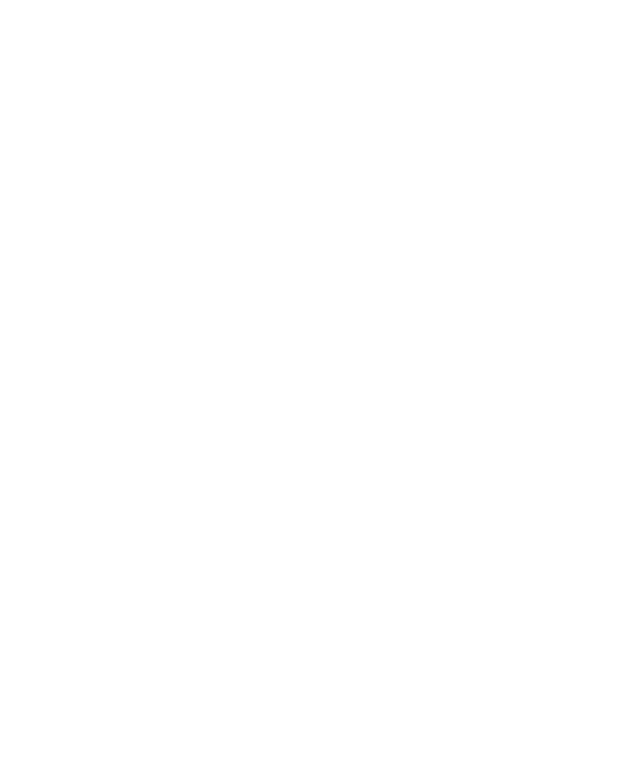
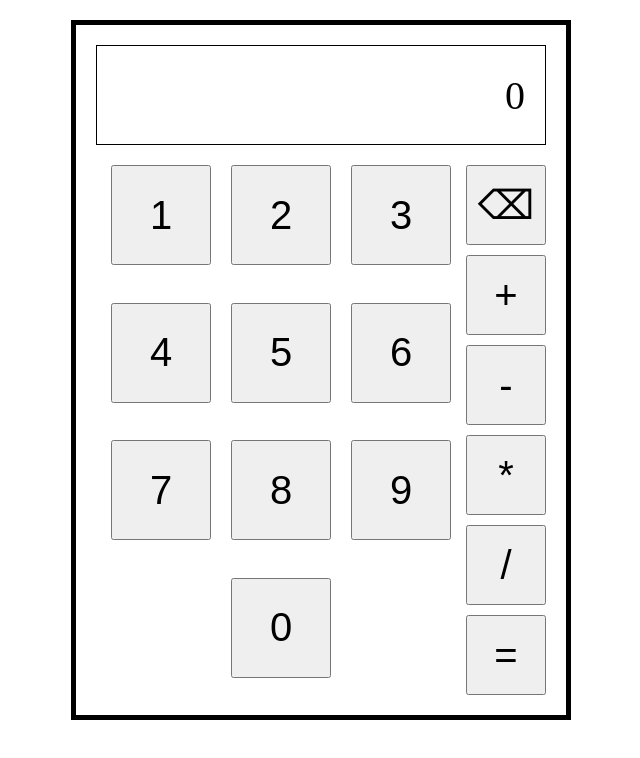
Before and after one commit to mzFaris/calculator, a plain HTML site: page index.html in a window 1280 px wide. Shown: the whole page, without its empty margins (319-959 px from the left). Drawn offline with Linux system fonts and the light colour scheme.

Commit message:
Add calculator layout and initial styling

```diff
--- a/index.html
+++ b/index.html
@@ -8,6 +8,31 @@
         <link rel="stylesheet" type="text/css" href="style.css" />
     </head>
     <body>
+        <div id="calculator">
+            <div id="display">0</div>
+            <div id="container">
+                <div id="number-container">
+                    <button id="1">1</button>
+                    <button id="2">2</button>
+                    <button id="3">3</button>
+                    <button id="4">4</button>
+                    <button id="5">5</button>
+                    <button id="6">6</button>
+                    <button id="7">7</button>
+                    <button id="8">8</button>
+                    <button id="9">9</button>
+                    <button id="0">0</button>
+                </div>
+                <div id="operator-container">
+                    <button id="clear">⌫</button>
+                    <button id="add">+</button>
+                    <button id="subtract">-</button>
+                    <button id="multiply">*</button>
+                    <button id="divide">/</button>
+                    <button id="equal">=</button>
+                </div>
+            </div>
+        </div>
         <script src="app.js"></script>
     </body>
 </html>
--- a/style.css
+++ b/style.css
@@ -0,0 +1,55 @@
+* {
+    margin: 0px;
+    padding: 0px;
+    font-size: 40px;
+}
+
+#calculator {
+    margin: 20px auto;
+    border: 5px solid black;
+    height: 700px;
+    width: 500px;
+    display: flex;
+    flex-flow: column nowrap;
+    padding: 20px;
+    box-sizing: border-box;
+    gap: 20px;
+}
+
+#display {
+    border: 1px solid black;
+    flex: 1;
+    display: flex;
+    justify-content: end;
+    align-items: center;
+    padding-right: 20px;
+}
+
+#container {
+    display: flex;
+    flex: 5;
+    justify-content: space-between;
+}
+
+#number-container {
+    display: flex;
+    flex-flow: row wrap;
+    gap: 20px;
+    justify-content: center;
+}
+
+#number-container button {
+    height: 100px;
+    width: 100px;
+}
+
+#operator-container {
+    display: flex;
+    flex-flow: column wrap;
+    gap: 10px;
+}
+
+#operator-container button {
+    height: 80px;
+    width: 80px;
+}
```
